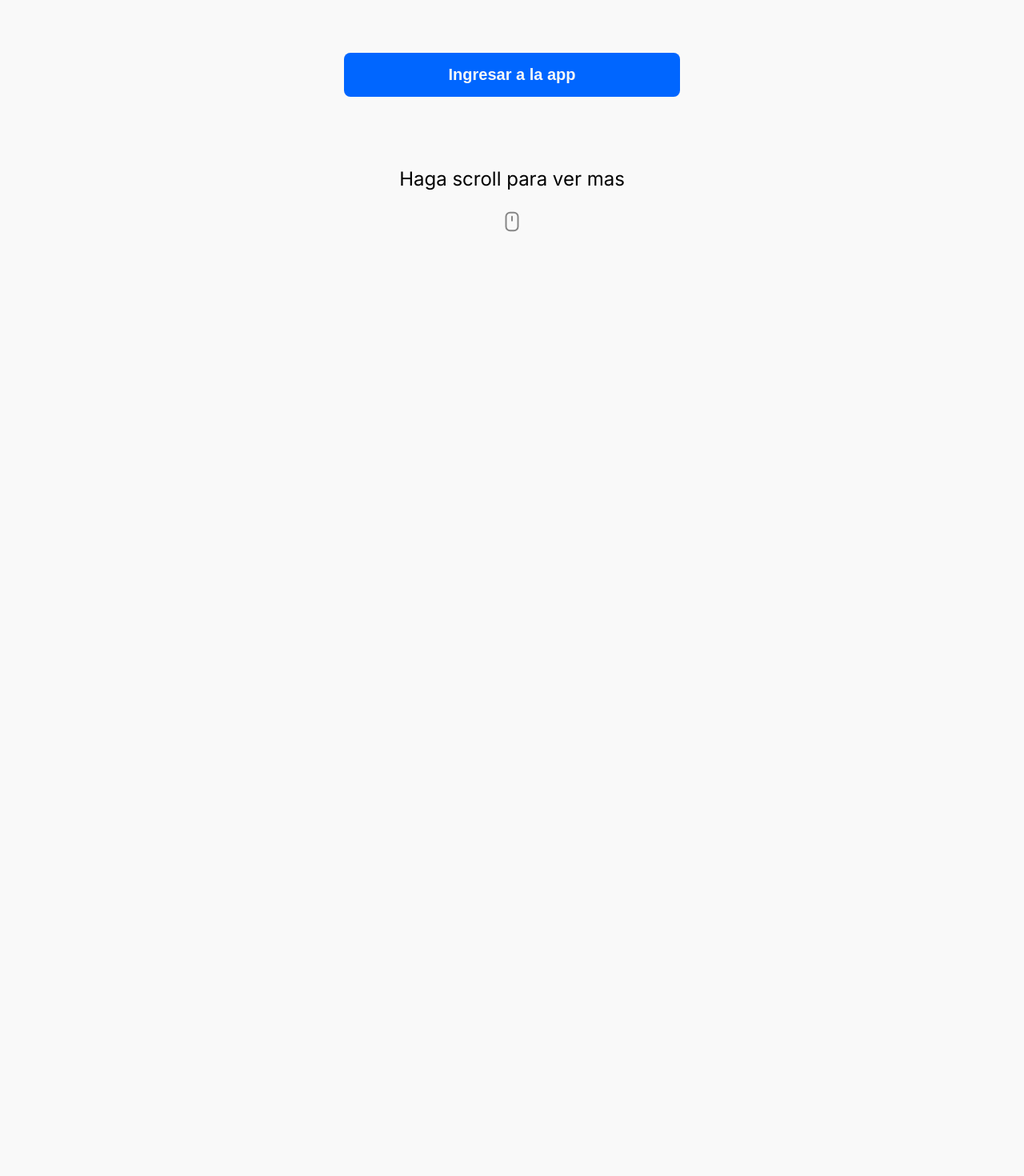
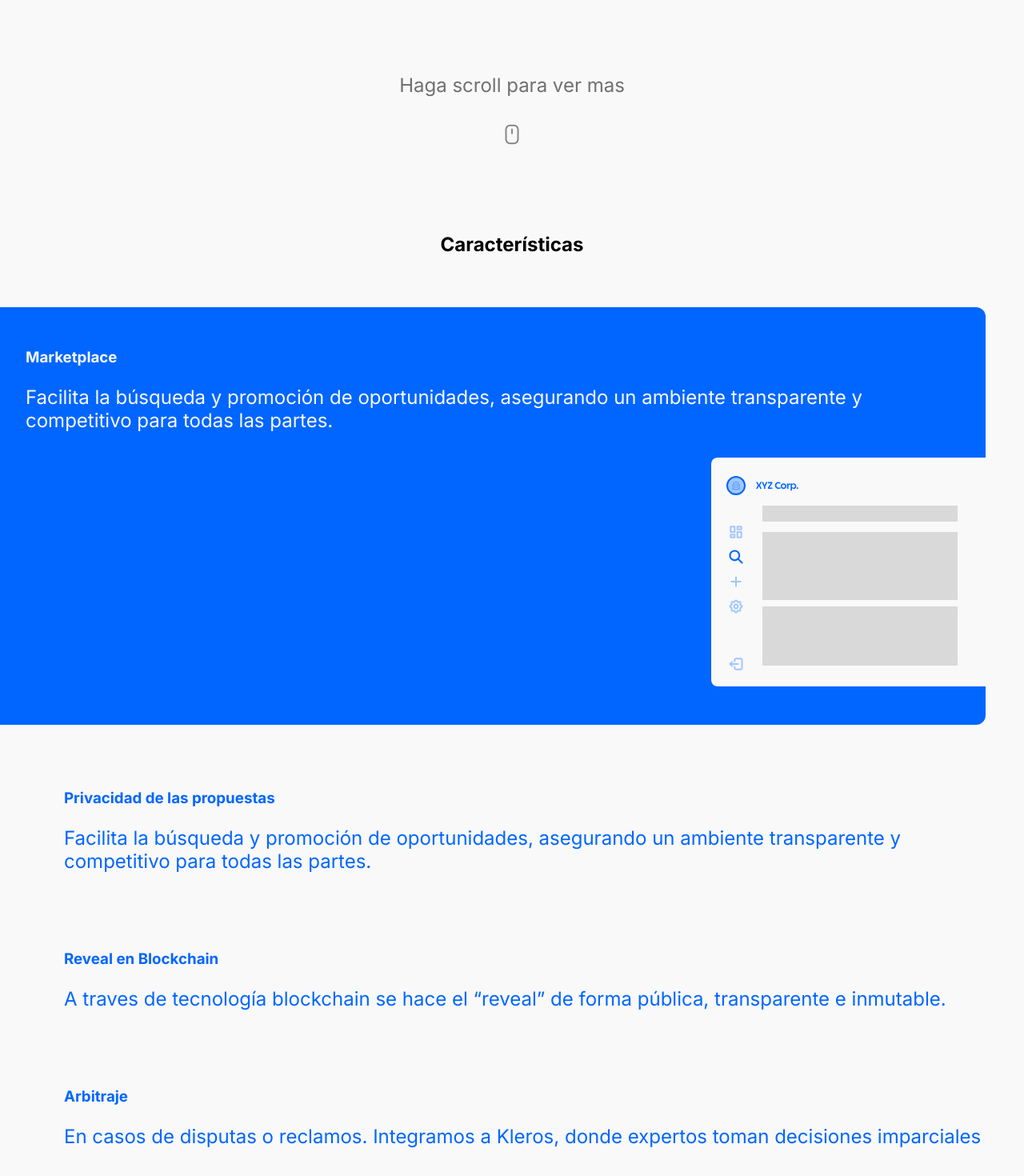
Before and after one commit to P4-Games/VeriTrust-Front, a Next.js app: page / in a window 1280 px wide. Shown: the part 540-2010 px from the top of the page at 80% size. Before the commit the page ends 932 px from the top, so only its background shows below. Built offline with nearby package versions, Linux system fonts and the light colour scheme.

Commit message:
add LandingPage second section

```diff
--- a/app/page.module.scss
+++ b/app/page.module.scss
@@ -1,6 +1,9 @@
 .main {
   min-height: 100vh;
-  .landing {
+  .first_section {
+    h2 {
+      margin: 2rem 0 3rem 0;
+    }
     .logo {
       display: flex;
       margin: 0 0 2rem 0;
@@ -21,16 +24,59 @@
       font-size: 1.25rem;
       font-weight: 600;
       display: inline-block;
-      margin: 0;
       outline: none;
       padding: 1rem 2rem;
       text-align: center;
       text-decoration: none;
     }
     .scroll_text {
-      padding: 4rem 0;
+      margin: 5rem 0 6rem 0;
+      color: var(--color-placeholder);
+
+      img {
+        padding: 0.5rem;
+      }
     }
     margin: 2rem;
     text-align: center;
   }
+  .second_section {
+    h2 {
+      text-align: center;
+      margin-bottom: 4rem;
+    }
+    .marketplace {
+      background-color: var(--color-primary);
+      color: var(--color-background);
+      padding: 2rem 0 3rem 2rem;
+      margin: 0 3rem 3rem 0;
+      border-top-right-radius: 12px;
+      border-bottom-right-radius: 12px;
+      p {
+        margin-bottom: 2rem;
+        margin-right: 2rem;
+      }
+      div {
+        display: flex;
+        flex-direction: row-reverse;
+      }
+    }
+    .characteristics {
+      display: flex;
+      flex-direction: column;
+      gap: 2rem;
+      margin: 0 0 3rem 3rem;
+      div {
+        background-color: var(--color-secondary);
+        color: var(--color-primary);
+        border-top-left-radius: 12px;
+        border-bottom-left-radius: 12px;
+        div {
+          margin: 2rem;
+        }
+      }
+    }
+  }
+  .third_section {
+  }
 }
--- a/app/page.tsx
+++ b/app/page.tsx
@@ -1,17 +1,17 @@
 import styles from "./page.module.scss";
-import { logo, mouse } from "./_assets/";
+import { logo, marketplace, mouse } from "./_assets/";
 import Image from "next/image";
 // import PrimaryButton from "./_components/PrimaryButton";
 
 export default function Home() {
   return (
     <main className={styles.main}>
-      <section className={styles.landing}>
+      <section className={styles.first_section}>
         <div className={styles.logo}>
           <Image src={logo} alt="VeriTrust logo" />
         </div>
         <div className={styles.intro_texts}>
-          <h1>Licita con confianza, VeriTrust te respalda</h1>
+          <h2>Licita con confianza, VeriTrust te respalda</h2>
           <p>
             Reinventamos el sistema de licitaciones brindando mayor seguridad,
             transparencia y confianza en los procesos de contratación.
@@ -25,6 +25,49 @@ export default function Home() {
           <Image src={mouse} alt="mouse icon" />
         </div>
       </section>
+      <section className={styles.second_section}>
+        <h2>Características</h2>
+        <div className={styles.marketplace}>
+          <h3>Marketplace</h3>
+          <p>
+            Facilita la búsqueda y promoción de oportunidades, asegurando un
+            ambiente transparente y competitivo para todas las partes.
+          </p>
+          <div>
+            <Image src={marketplace} alt="marketplace image" />
+          </div>
+        </div>
+        <div className={styles.characteristics}>
+          <div>
+            <div>
+              <h3>Privacidad de las propuestas</h3>
+              <p>
+                Facilita la búsqueda y promoción de oportunidades, asegurando un
+                ambiente transparente y competitivo para todas las partes.
+              </p>
+            </div>
+          </div>
+          <div>
+            <div>
+              <h3>Reveal en Blockchain</h3>
+              <p>
+                A traves de tecnología blockchain se hace el “reveal” de forma
+                pública, transparente e inmutable.
+              </p>
+            </div>
+          </div>
+          <div>
+            <div>
+              <h3>Arbitraje</h3>
+              <p>
+                En casos de disputas o reclamos. Integramos a Kleros, donde
+                expertos toman decisiones imparciales
+              </p>
+            </div>
+          </div>
+        </div>
+      </section>
+      <section></section>
     </main>
   );
 }
```
